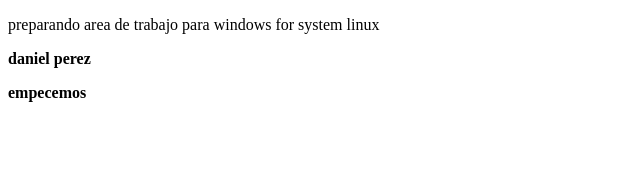
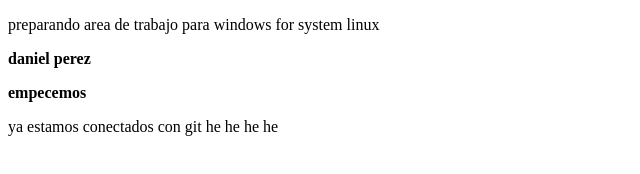
Before and after one commit to Daniel16121990/curso_prework, a plain HTML site: page index.html in a window 1280 px wide. Shown: the whole page, without its empty margins (0-640 px from the left). Drawn offline with Linux system fonts and the light colour scheme.

Commit message:
agregamos comentario de git

```diff
--- a/index.html
+++ b/index.html
@@ -10,5 +10,6 @@
     <p>preparando area de trabajo para windows for system linux</p>
     <p><b>daniel perez</b> </p>
     <p><b>empecemos</b></p>
+    <p>ya estamos conectados con git he he he he</p>
 </body>
 </html>
```
